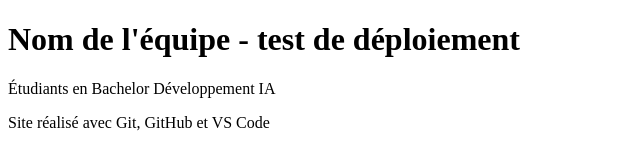
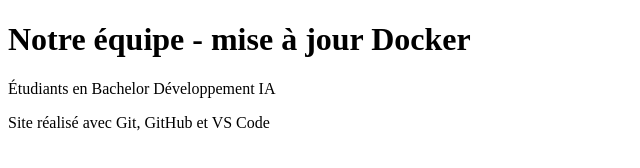
Before and after one commit to liahm-equipe-bachelor-ia/site-equipe, a plain HTML site: page index.html in a window 1280 px wide. Shown: the whole page, without its empty margins (0-640 px from the left). Drawn offline with Linux system fonts and the light colour scheme.

Commit message:
feat: teste la mise à jour Docker (#19)

```diff
--- a/index.html
+++ b/index.html
@@ -7,7 +7,7 @@
 </head>
 <body>
   <header>
-    <h1>Nom de l'équipe - test de déploiement</h1>
+    <h1>Notre équipe - mise à jour Docker</h1>
     <p>Étudiants en Bachelor Développement IA</p>
   </header>
 
```
